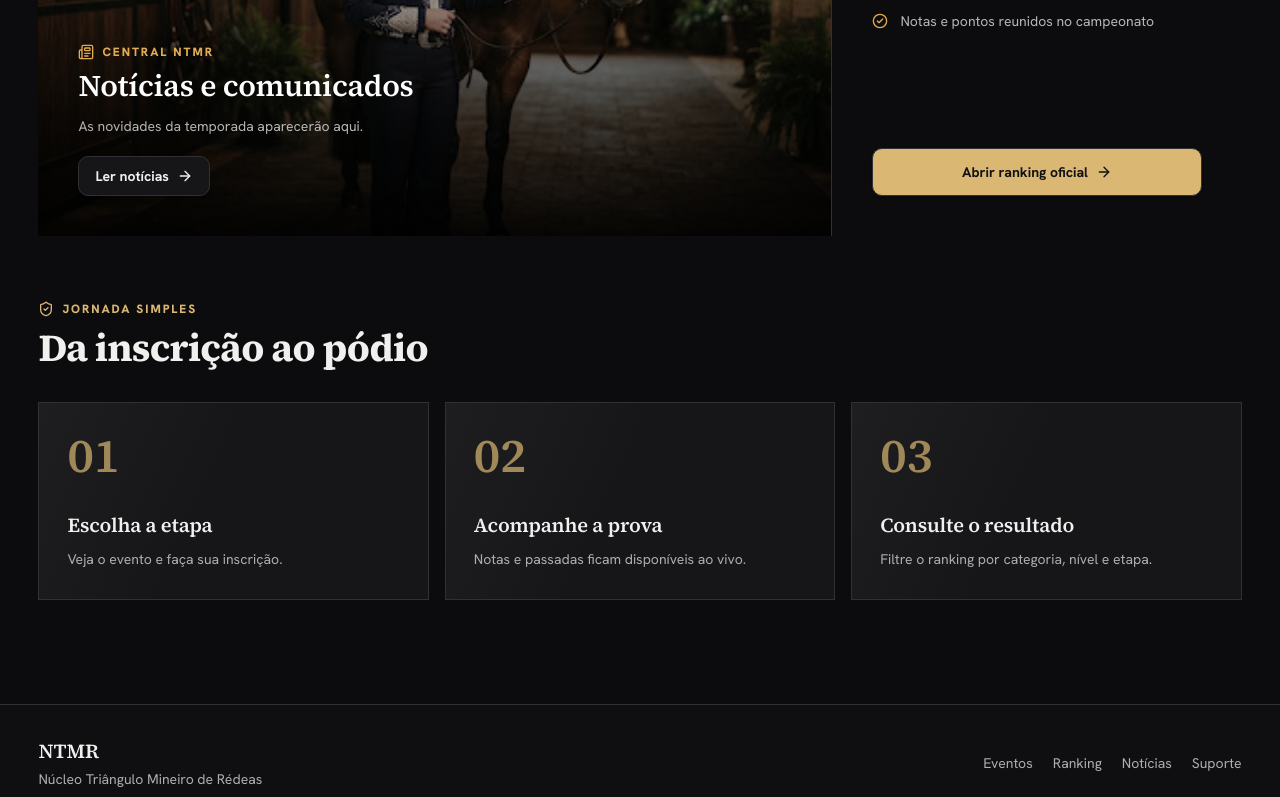
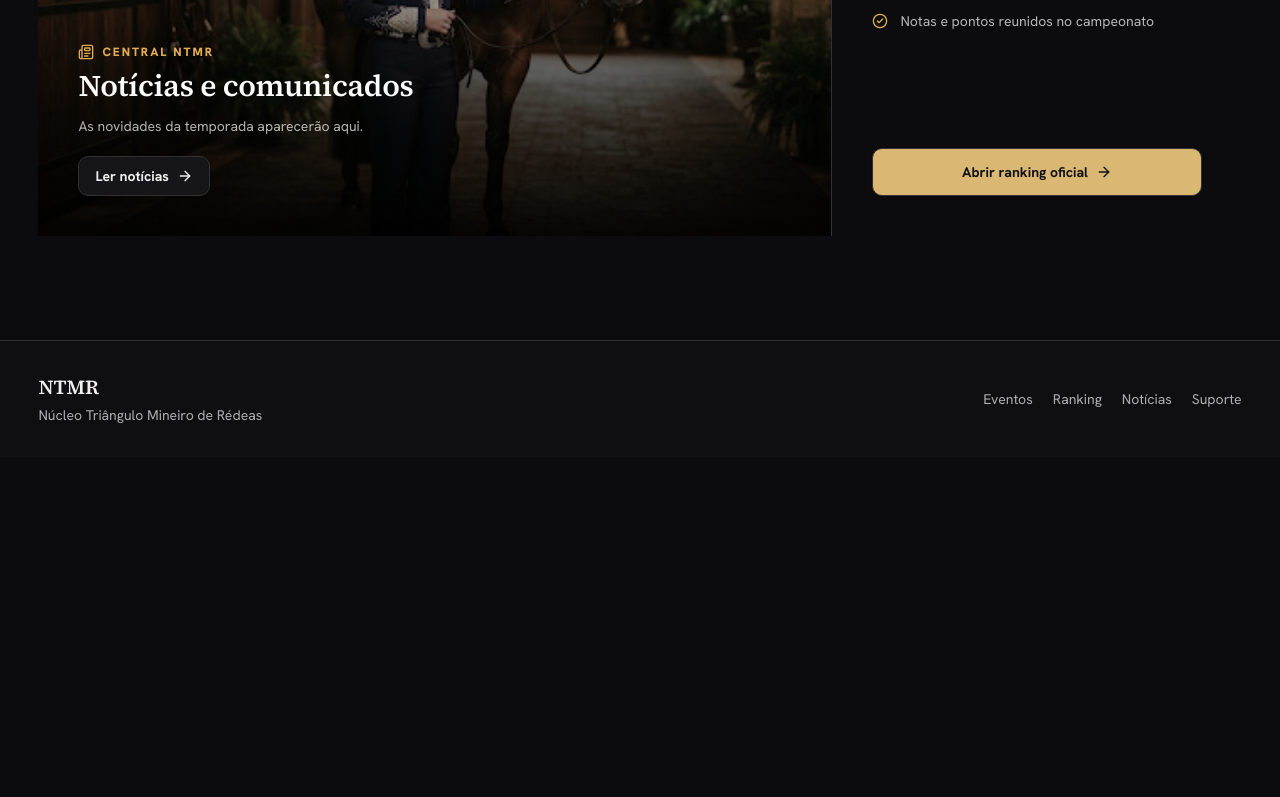
Before and after one commit to jblopes170/redeasancr, a React (Vite) app: page / in a window 1280 px wide. Shown: the part 1266-2063 px from the top of the page. After the commit the page ends 1723 px from the top, so only its background shows below. Built offline with nearby package versions, Linux system fonts and the light colour scheme; no server answers; the database is empty.

Commit message:
Remove home journey section

```diff
--- a/src/routes/index.tsx
+++ b/src/routes/index.tsx
@@ -6,7 +6,6 @@ import {
   CalendarDays,
   CheckCircle2,
   Newspaper,
-  ShieldCheck,
   Trophy,
 } from 'lucide-react'
 
@@ -123,22 +122,6 @@ function HomePage() {
           </div>
         </section>
 
-        <section id="como-funciona" className="scroll-mt-36">
-          <div className="mb-8 max-w-2xl"><p className="eyebrow"><ShieldCheck className="h-4 w-4" />Jornada simples</p><h2 className="font-headline-md">Da inscrição ao pódio</h2></div>
-          <div className="grid gap-4 md:grid-cols-3">
-            {[
-              ['01', 'Escolha a etapa', 'Veja o evento e faça sua inscrição.'],
-              ['02', 'Acompanhe a prova', 'Notas e passadas ficam disponíveis ao vivo.'],
-              ['03', 'Consulte o resultado', 'Filtre o ranking por categoria, nível e etapa.'],
-            ].map(([number, title, description]) => (
-              <div key={number} className="group surface-band border-t-2 border-t-secondary p-7 transition hover:-translate-y-1 hover:border-secondary/50">
-                <span className="font-serif text-5xl font-semibold text-secondary/70">{number}</span>
-                <h3 className="mt-8 text-xl font-semibold">{title}</h3>
-                <p className="mt-2 text-sm leading-6 text-muted-foreground">{description}</p>
-              </div>
-            ))}
-          </div>
-        </section>
       </main>
 
       <SiteFooter />
```
